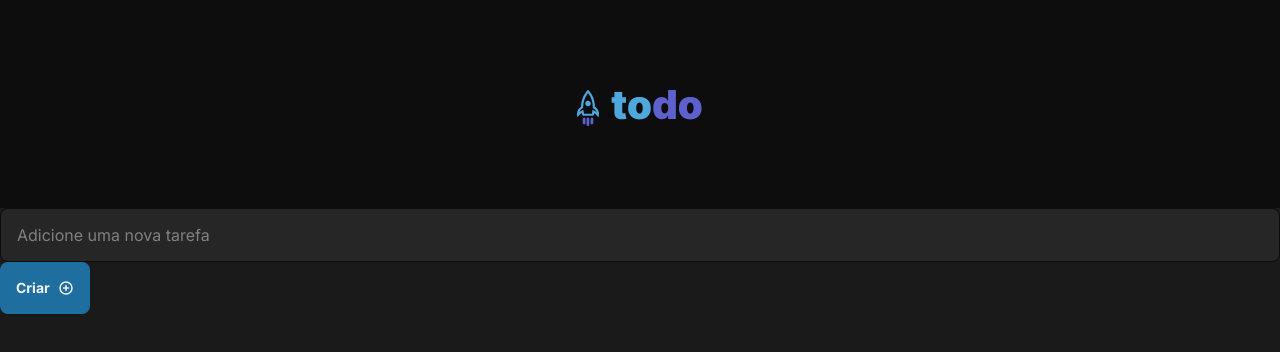
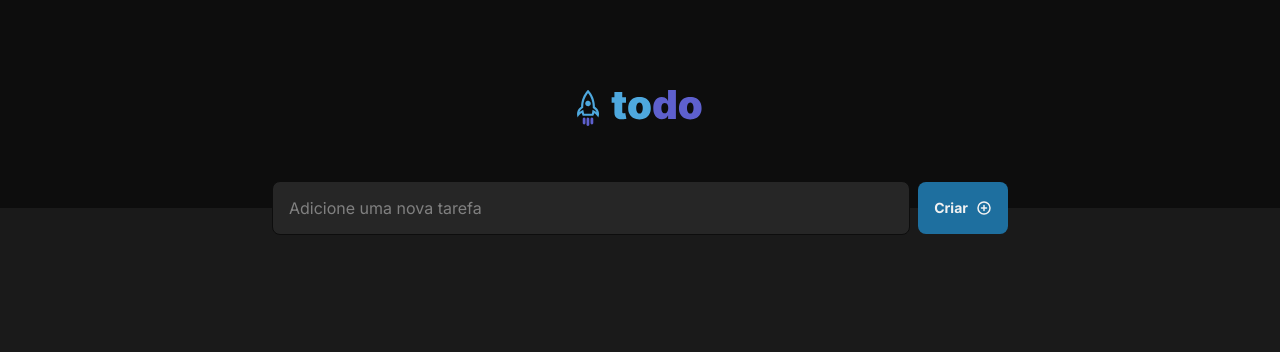
Before and after one commit to limaarthur/dsfrontend-todolist-react, a React (Vite) app: page / in a window 1280 px wide. Shown: the top 352 px of the page. Built offline with nearby package versions, Linux system fonts and the light colour scheme.

Commit message:
feat: application structure - styling application layout

```diff
--- /dev/null
+++ b/src/App.module.css
@@ -0,0 +1,32 @@
+.content{
+  max-width: 46rem;
+  width: 100%;
+  margin: 0 auto;
+}
+
+.taskInfoContainer {
+  display: flex;
+  flex: 1;
+  justify-content: space-between;
+
+  gap: 0.5rem;
+}
+
+.taskInfoContainer input, .taskInfoContainer button {
+  transform: translateY(-50%);
+  margin-bottom: 2.3125rem;
+}
+
+.tasksList {
+  display: flex;
+  flex-direction: column;
+
+  gap: 1.5rem;
+}
+
+.tasksList > div {
+  display: flex;
+  flex-direction: column;
+
+  gap: 0.75rem;
+}
--- a/src/App.tsx
+++ b/src/App.tsx
@@ -1,4 +1,5 @@
 import { PlusCircle } from '@phosphor-icons/react'
+import styles from './App.module.css'
 
 import { Button } from './components/Button'
 import { Header } from './components/Header'
@@ -11,8 +12,8 @@ export function App() {
     <main>
       <Header />
 
-      <section>
-        <div>
+      <section className={styles.content}>
+        <div className={styles.taskInfoContainer}>
           <Input />
           <Button>
             Criar
```
